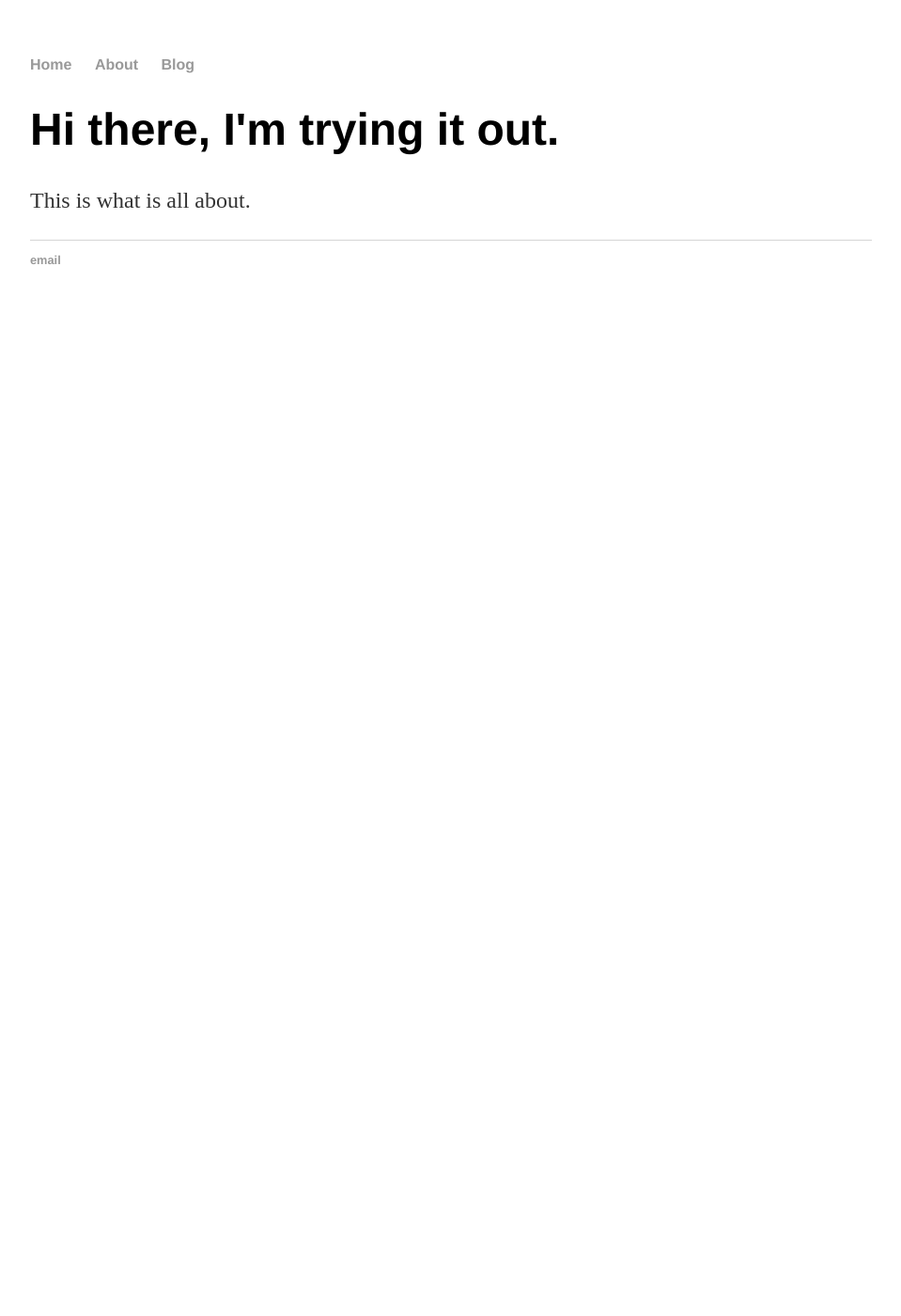
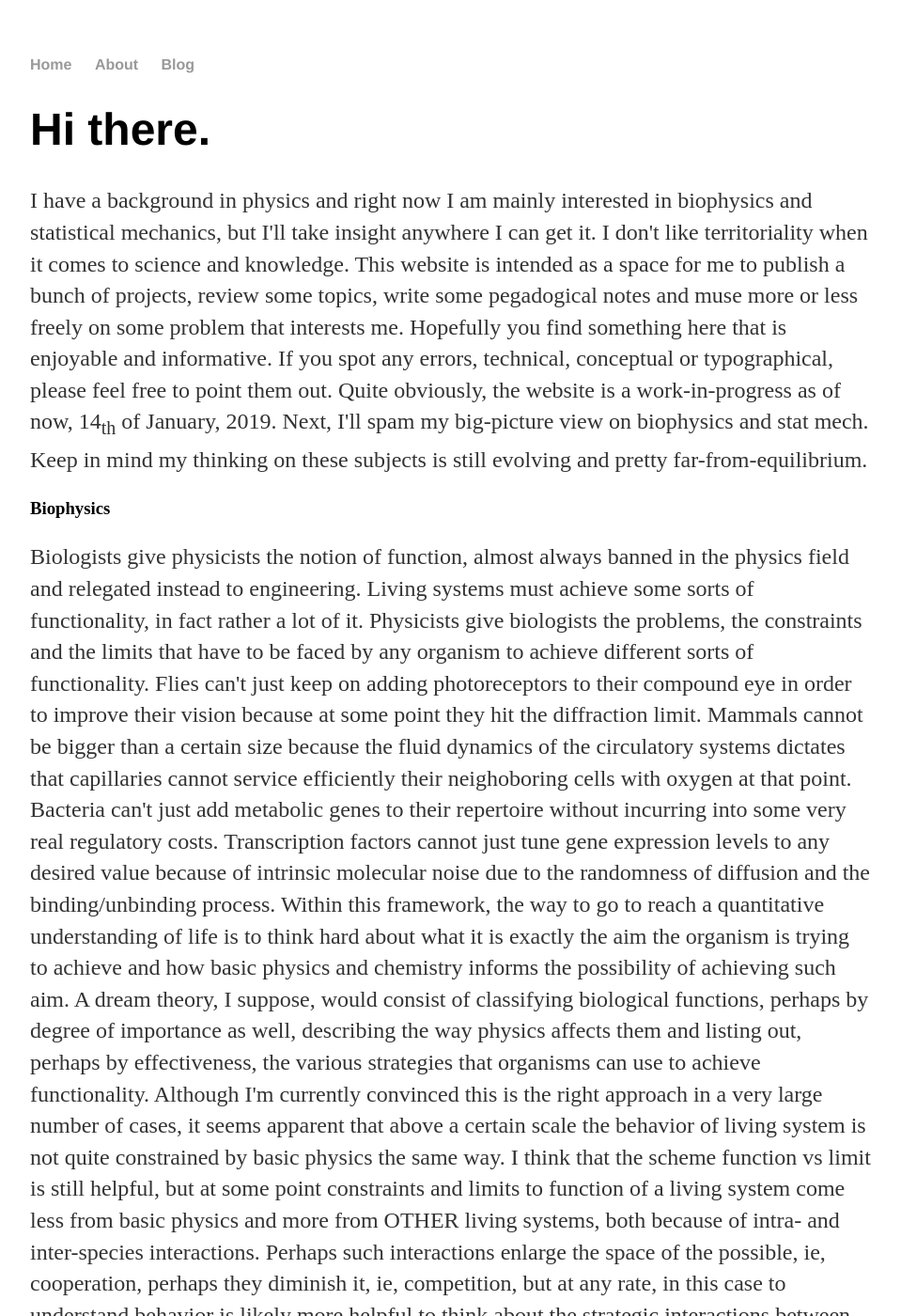
Before and after one commit to ghostsandmachines/ghostsandmachines.github.io, a Jekyll site: the page built from about/index.html, in a window 1280 px wide and 1400 px high. Shown: the whole window at 94% size, without its empty margins (160-1119 px from the left). Built offline with Jekyll 4.4.1, drawn with Linux system fonts in a browser that asks for light colours; some of the changed text lies outside the part shown.

Commit message:
Update index.html

```diff
--- a/about/index.html
+++ b/about/index.html
@@ -1,8 +1,31 @@
 ---
 layout: default
-title: About ghosts and machines.
+title: Hi there.
 ---
 <div class="blurb">
-	<h1>Hi there, I'm trying it out. </h1>
-	<p> This is what is all about. </a></p>
+	<h1>Hi there. </h1>
+	<p> I have a background in physics and right now I am mainly interested in biophysics and statistical mechanics, but I'll take insight anywhere I can get it. I don't like territoriality when it comes to science and knowledge.
+
+	This website is intended as a space for me to publish a bunch of projects, review some topics, write some pegadogical notes and muse more or less freely on some problem that interests me. Hopefully you find something here that is enjoyable and informative. If you spot any errors, technical, conceptual or typographical, please feel free to point them out. Quite obviously, the website is a work-in-progress as of now, 14<sub>th</sub> of January, 2019.
+
+	Next, I'll spam my big-picture view on biophysics and stat mech. Keep in mind my thinking on these subjects is still evolving and pretty far-from-equilibrium.
+	 </a></p>
+
+	 <h3> Biophysics </h3>
+
+	 <p>Biologists give physicists the notion of function, almost always banned in the physics field and relegated instead to engineering. Living systems must achieve some sorts of functionality, in fact rather a lot of it. Physicists give biologists the problems, the constraints and the limits that have to be faced by any organism to achieve different sorts of functionality. Flies can't just keep on adding photoreceptors to their compound eye in order to improve their vision because at some point they hit the diffraction limit. Mammals cannot be bigger than a certain size because the fluid dynamics of the circulatory systems dictates that capillaries cannot service efficiently their neighoboring cells with oxygen at that point. Bacteria can't just add metabolic genes to their repertoire without incurring into some very real regulatory costs. Transcription factors cannot just tune gene expression levels to any desired value because of intrinsic molecular noise due to the randomness of diffusion and the binding/unbinding process.
+
+	Within this framework, the way to go to reach a quantitative understanding of life is to think hard about what it is exactly the aim the organism is trying to achieve and how basic physics and chemistry informs the possibility of achieving such aim. A dream theory, I suppose, would consist of classifying biological functions, perhaps by degree of importance as well, describing the way physics affects them and listing out, perhaps by effectiveness, the various strategies that organisms can use to achieve functionality.
+
+	Although I'm currently convinced this is the right approach in a very large number of cases, it seems apparent that above a certain scale the behavior of living system is not quite constrained by basic physics the same way. I think that the scheme function vs limit is still helpful, but at some point constraints and limits to function of a living system come less from basic physics and more from OTHER living systems, both because of intra- and inter-species interactions. Perhaps such interactions enlarge the space of the possible, ie, cooperation, perhaps they diminish it, ie, competition, but at any rate, in this case to understand behavior is likely more helpful to think about the strategic interactions between the various agents involved and their related strategic equilibria, instead of the basic physics involved and its related physical limits. I am currently more interested in the latter problem, the relationship between biological function and basic physics, but my next logical step would be to think about ecological interactions, both by themselves and as part of multiscale models.
+
+	Given the approach above, what specific biological function and physical limits should one study? Well, two usual heuristics that we employ to decide what to do is to do what's most important or what's easiest and more often than not we end up doing a combination of both. Even more often we actually end up doing whatever is available at the time. I am currently particularly interested in:
+
+<ul>
+	<li> the physiological effects of molecular crowding inside the cell </li>
+	<li> the role of noise in the regulatory processes of the cell </li>
+	<li> genome evolution in bacteria, figuring out the way the patterns of abundance in gene content are related to the underlying evolutionary dynamics; evolutionary rules constrain the space of the possible, too, so for instance living systems might not reach a certain functionality because the search algorithm doesn't allow to reach it, not because of the physical impossibility of the functional outcome </li>
+</ul>
+
+	Recently, I've been appreciating both the scope of information processing in living systems and the way that it really seems to be much more than a metaphor, as there is a quite sophisticated mathematical machinery allowing us to make real predictions. This is something I would like to get deep into going forward.</p>
 </div><!-- /.blurb -->
```
